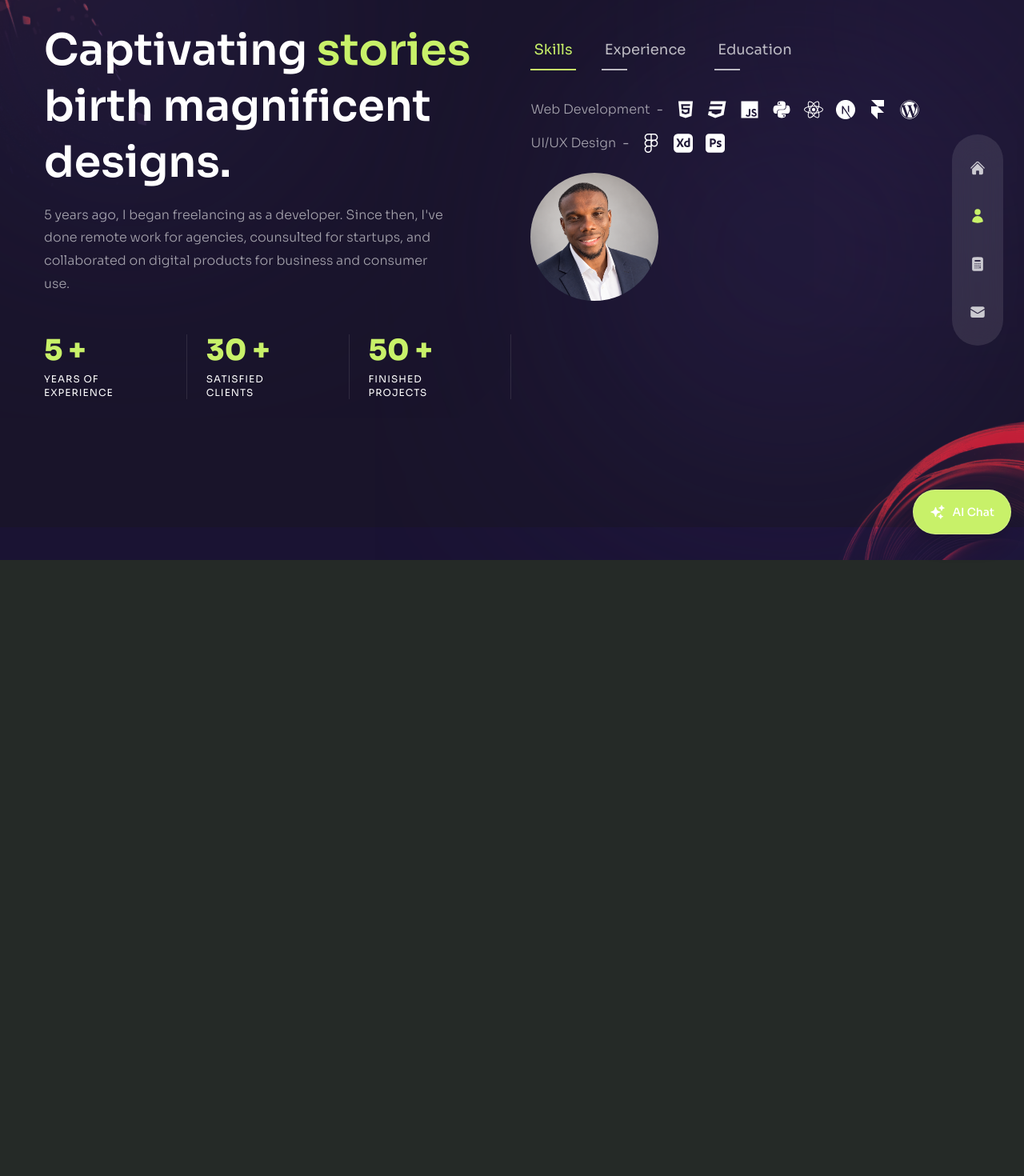
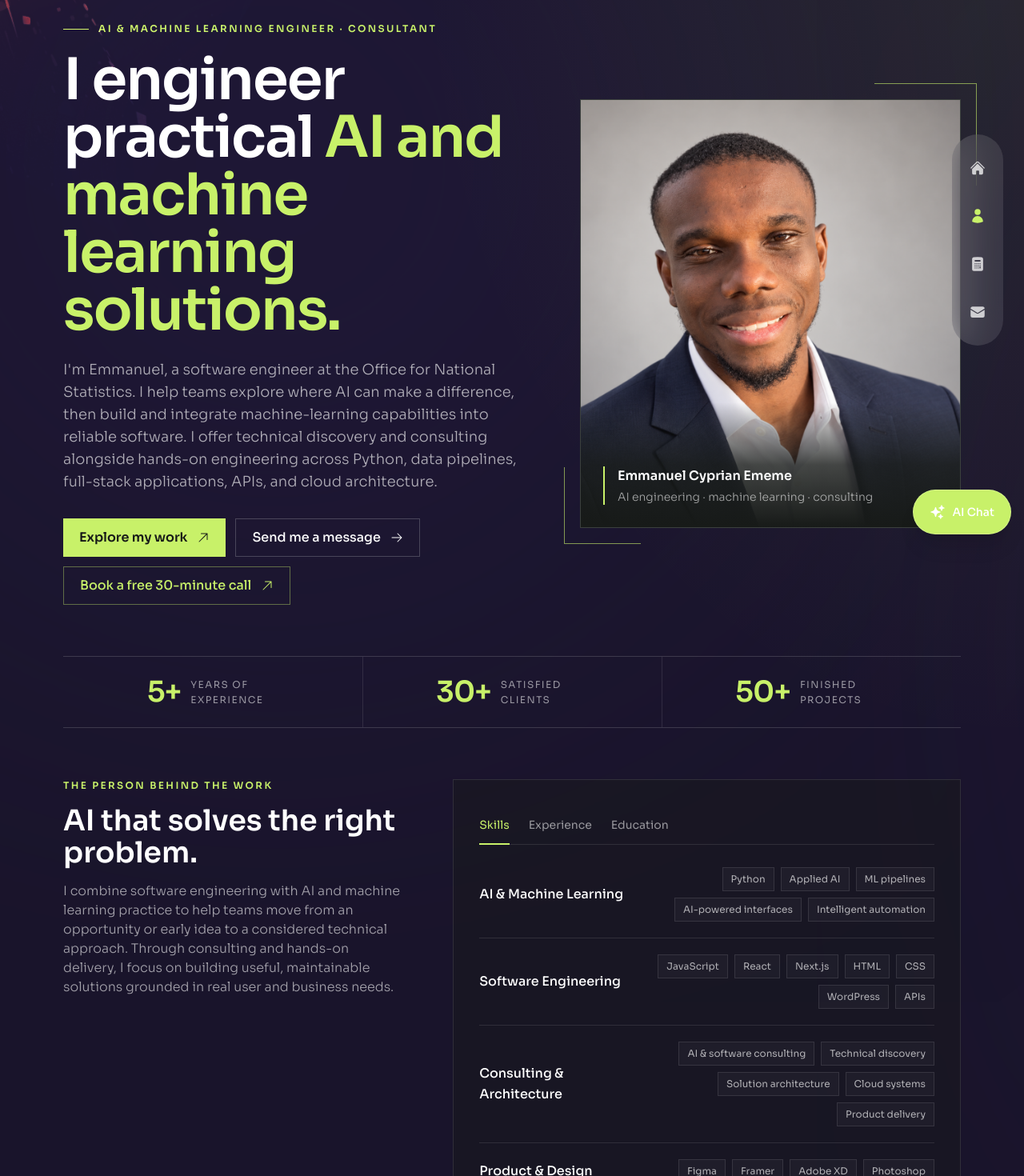
Before and after one commit to Emmanuel-ee/personal-portfolio, a Next.js app: page /about in a window 1280 px wide. Shown: the part 100-1570 px from the top of the page at 80% size. Before the commit the page ends 800 px from the top, so only its background shows below. Built offline with nearby package versions, Linux system fonts and the light colour scheme.

Commit message:
update my portfolio

```diff
--- a/components/Layout.js
+++ b/components/Layout.js
@@ -22,10 +22,10 @@ const Layout = ({ children }) => {
       className={`page bg-site text-white bg-cover bg-no-repeat ${sora.variable} font-sora relative`}
     >
       <Head>
-        <title>Emmanuel Cyprian Ememe | Software Engineer</title>
+        <title>Emmanuel Cyprian Ememe | AI &amp; Machine Learning Software Engineer</title>
         <meta
           name='description'
-          content='Emmanuel is a software engineer and builder working across digital products, web development, cloud systems, data, and applied AI.'
+          content='Emmanuel Cyprian Ememe is an AI and machine learning software engineer and consultant, building practical AI solutions, ML pipelines, and full-stack software.'
         />
       </Head>
       <TopLeftImg />
--- a/pages/about/index.js
+++ b/pages/about/index.js
@@ -1,38 +1,30 @@
-import React, { useState } from 'react';
+import { useState } from 'react';
 import Image from 'next/image';
+import Link from 'next/link';
+import { HiArrowRight, HiArrowUpRight } from 'react-icons/hi2';
+import { motion } from 'framer-motion';
+import CountUp from 'react-countup';
+import { fadeIn } from '../../variants';
 
-// icons
-import {
-  FaHtml5,
-  FaCss3,
-  FaJs,
-  FaReact,
-  FaWordpress,
-  FaFigma,
-  FaPython,
-} from 'react-icons/fa';
-
-import {
-  SiNextdotjs,
-  SiFramer,
-  SiAdobexd,
-  SiAdobephotoshop,
-} from 'react-icons/si';
-
-//  about data
 export const aboutData = [
   {
     title: 'skills',
     info: [
       {
-        title: 'Web Development',
-           // eslint-disable-next-line react/jsx-key
-        icons: [<FaHtml5 />, <FaCss3 />, <FaJs />, <FaPython />, <FaReact />, <SiNextdotjs />, <SiFramer />, <FaWordpress />, ],
+        title: 'AI & Machine Learning',
+        stack: ['Python', 'Applied AI', 'ML pipelines', 'AI-powered interfaces', 'Intelligent automation'],
       },
       {
-        title: 'UI/UX Design',
-        // eslint-disable-next-line react/jsx-key
-        icons: [<FaFigma />, <SiAdobexd />, <SiAdobephotoshop />],
+        title: 'Software Engineering',
+        stack: ['JavaScript', 'React', 'Next.js', 'HTML', 'CSS', 'WordPress', 'APIs'],
+      },
+      {
+        title: 'Consulting & Architecture',
+        stack: ['AI & software consulting', 'Technical discovery', 'Solution architecture', 'Cloud systems', 'Product delivery'],
+      },
+      {
+        title: 'Product & Design',
+        stack: ['Figma', 'Framer', 'Adobe XD', 'Photoshop'],
       },
     ],
   },
@@ -40,8 +32,12 @@ export const aboutData = [
     title: 'experience',
     info: [
       {
+        title: 'Software Engineer - Office for National Statistics (ONS)',
+        stage: '2020 - Present',
+      },
+      {
         title: 'Full stack Developer - Toptal',
-        stage: 'Mar 2020 - Date',
+        stage: 'Mar 2020 - Present',
       },
       {
         title: 'Solutions Architect - HypercoreIt',
@@ -54,7 +50,7 @@ export const aboutData = [
     ],
   },
   {
-    title: 'Education',
+    title: 'education',
     info: [
       {
         title: 'Bsc. Mechanical Engineering',
@@ -72,145 +68,215 @@ export const aboutData = [
         title: 'Msc. Business Administration',
         stage: '2022',
       },
-
     ],
   },
 ];
 
-import Circles from '../../components/Circles';
-
-// framer motion
-import { motion } from 'framer-motion';
-import { fadeIn } from '../../variants';
-
-// counter
-import CountUp from 'react-countup';
-
 const About = () => {
   const [index, setIndex] = useState(0);
+
   return (
-    <main className='min-h-full bg-primary/30 px-4 pb-32 pt-28 text-center sm:px-8 sm:pt-32 xl:px-0 xl:py-32 xl:text-left'>
-      <Circles />
-      <div className='container mx-auto flex min-h-full flex-col items-center gap-x-6 gap-y-8 xl:flex-row'>
-        {/* text */}
-        <div className='flex-1 flex flex-col justify-center'>
-          <motion.h2
+    <main className='relative min-h-full overflow-hidden bg-primary/30 px-4 pb-32 pt-28 sm:px-8 sm:pt-32 xl:px-0 xl:py-32'>
+      <div
+        aria-hidden='true'
+        className='pointer-events-none absolute inset-0 bg-[radial-gradient(ellipse_at_top_right,rgba(200,241,105,0.09),transparent_42%)]'
+      />
+      <div className='container relative mx-auto max-w-6xl'>
+        <section className='grid items-center gap-10 lg:grid-cols-[1.1fr_0.9fr] lg:gap-16'>
+          <div className='order-2 lg:order-1'>
+            <motion.p
+              variants={fadeIn('right', 0.1)}
+              initial='hidden'
+              animate='show'
+              className='mb-5 flex items-center justify-center gap-3 text-xs font-semibold uppercase tracking-[0.2em] text-accent lg:justify-start'
+            >
+              <span className='h-px w-8 bg-accent' aria-hidden='true' />
+              AI &amp; machine learning engineer · Consultant
+            </motion.p>
+            <motion.h1
               variants={fadeIn('right', 0.2)}
               initial='hidden'
               animate='show'
-            exit='hidden'
-            className='h2'
+              className='mx-auto mb-6 max-w-3xl text-4xl font-semibold leading-[1.08] tracking-tight text-white sm:text-5xl md:text-6xl lg:mx-0 xl:text-7xl'
             >
-            Captivating <span className='text-accent'>stories</span> birth
-            magnificent designs.
-          </motion.h2>
+              I engineer practical{' '}
+              <span className='text-accent'>AI and machine learning solutions.</span>
+            </motion.h1>
             <motion.p
+              variants={fadeIn('right', 0.3)}
+              initial='hidden'
+              animate='show'
+              className='mx-auto mb-8 max-w-2xl text-base leading-8 text-white/65 sm:text-lg lg:mx-0'
+            >
+              I&apos;m Emmanuel, a software engineer at the Office for National
+              Statistics. I help teams explore where AI can make a difference,
+              then build and integrate machine-learning capabilities into
+              reliable software. I offer technical discovery and consulting
+              alongside hands-on engineering across Python, data pipelines,
+              full-stack applications, APIs, and cloud architecture.
+            </motion.p>
+            <motion.div
               variants={fadeIn('right', 0.4)}
               initial='hidden'
               animate='show'
-            exit='hidden'
-            className='max-w-[500px] mx-auto xl:mx-0 mb-6 xl:mb-12 px-2 xl:px-0'
+              className='flex flex-wrap justify-center gap-3 lg:justify-start'
             >
-            5 years ago, I began freelancing as a developer. Since then, I&apos;ve
-            done remote work for agencies, counsulted for startups, and
-            collaborated on digital products for business and consumer use.
-          </motion.p>
+              <Link
+                href='/projects'
+                className='inline-flex min-h-12 items-center gap-3 bg-accent px-5 font-semibold text-primary transition-colors hover:bg-white focus-visible:outline-none focus-visible:ring-2 focus-visible:ring-accent focus-visible:ring-offset-2 focus-visible:ring-offset-primary'
+              >
+                Explore my work <HiArrowUpRight aria-hidden='true' />
+              </Link>
+              <Link
+                href='/contact'
+                className='inline-flex min-h-12 items-center gap-3 border border-white/20 px-5 font-medium text-white transition-colors hover:border-accent hover:text-accent focus-visible:outline-none focus-visible:ring-2 focus-visible:ring-accent'
+              >
+                Send me a message <HiArrowRight aria-hidden='true' />
+              </Link>
+              <a
+                href='https://calendar.app.google/DZNvXZdjJ7vQ5paF8'
+                target='_blank'
+                rel='noopener noreferrer'
+                className='inline-flex min-h-12 items-center gap-3 border border-accent/40 px-5 font-medium text-accent transition-colors hover:border-accent hover:bg-accent/10 focus-visible:outline-none focus-visible:ring-2 focus-visible:ring-accent'
+              >
+                Book a free 30-minute call <HiArrowUpRight aria-hidden='true' />
+              </a>
+            </motion.div>
+          </div>
 
-          {/* counters */}
-          <motion.div
-            variants={fadeIn('right', 0.6)}
+          <motion.figure
+            variants={fadeIn('left', 0.25)}
             initial='hidden'
             animate='show'
-            exit='hidden'
-            className='hidden md:flex md:max-w-xl xl:max-w-none mx-auto xl:mx-0 mb-8'
+            className='relative order-1 mx-auto w-full max-w-md lg:order-2 lg:max-w-none'
           >
-            <div className='flex flex-1 xl:gap-x-6'>
-              {/* experience */}
-              <div className='relative flex-1 after:w-[1px] after:h-full after:bg-white/10 after:absolute after:top-0 after:right-0'>
-                <div className='text-2xl xl:text-4xl font-extrabold text-accent mb-2'>
-                  <CountUp start={0} end={5} duration={5} /> +
-                </div>
-                <div className='text-xs uppercase tracking-[1px] leading-[1.4] max-w-[100px]'>
-                  Years of experience
+            <div className='absolute -right-3 -top-3 h-24 w-24 border-r border-t border-accent/60 sm:-right-5 sm:-top-5 sm:h-32 sm:w-32' aria-hidden='true' />
+            <div className='relative aspect-[4/4.5] overflow-hidden border border-white/10 bg-secondary'>
+              <Image
+                src='/profile-picture.png'
+                alt='Emmanuel Cyprian Ememe'
+                fill
+                priority
+                sizes='(min-width: 1024px) 40vw, (min-width: 640px) 70vw, 90vw'
+                className='object-cover'
+              />
+              <div className='absolute inset-x-0 bottom-0 bg-gradient-to-t from-primary via-primary/80 to-transparent px-5 pb-5 pt-20 sm:px-7 sm:pb-7'>
+                <figcaption className='border-l-2 border-accent pl-4'>
+                  <p className='text-base font-semibold text-white'>
+                    Emmanuel Cyprian Ememe
+                  </p>
+                  <p className='mt-1 text-sm text-white/60'>
+                    AI engineering · machine learning · consulting
+                  </p>
+                </figcaption>
               </div>
             </div>
-              {/* clients */}
-              <div className='relative flex-1 after:w-[1px] after:h-full after:bg-white/10 after:absolute after:top-0 after:right-0'>
-                <div className='text-2xl xl:text-4xl font-extrabold text-accent mb-2'>
-                  <CountUp start={0} end={30} duration={5} /> +
-                </div>
-                <div className='text-xs uppercase tracking-[1px] leading-[1.4] max-w-[100px]'>
-                  Satisfied clients
-                </div>
-              </div>
-              {/* projects */}
-              <div className='relative flex-1 after:w-[1px] after:h-full after:bg-white/10 after:absolute after:top-0 after:right-0'>
-                <div className='text-2xl xl:text-4xl font-extrabold text-accent mb-2'>
-                  <CountUp start={0} end={50} duration={5} /> +
-                </div>
-                <div className='text-xs uppercase tracking-[1px] leading-[1.4] max-w-[100px]'>
-                  Finished projects
-                </div>
-              </div>
-              {/* awards */}
-            </div>
-          </motion.div>
-        </div>
-        {/* info */}
-        <motion.div
-          variants={fadeIn('left', 0.4)}
+            <div className='absolute -bottom-3 -left-3 h-16 w-16 border-b border-l border-accent/60 sm:-bottom-5 sm:-left-5 sm:h-24 sm:w-24' aria-hidden='true' />
+          </motion.figure>
+        </section>
+
+        <motion.section
+          variants={fadeIn('up', 0.45)}
           initial='hidden'
           animate='show'
-          exit='hidden'
-          className='flex h-auto min-h-[360px] w-full flex-col xl:h-[480px] xl:max-w-[48%]'
+          aria-label='Experience at a glance'
+          className='mt-16 grid grid-cols-1 border-y border-white/15 sm:grid-cols-3'
         >
-          <div role='tablist' aria-label='About information' className='mx-auto mb-4 flex gap-x-4 sm:gap-x-8 xl:mx-0'>
-            {aboutData.map((item, itemIndex) => {
-              return (
+          {[
+            { value: 5, label: 'Years of experience' },
+            { value: 30, label: 'Satisfied clients' },
+            { value: 50, label: 'Finished projects' },
+          ].map((stat, statIndex) => (
+            <div
+              key={stat.label}
+              className={`flex items-center justify-center gap-3 py-5 sm:py-6 ${statIndex > 0 ? 'border-t border-white/10 sm:border-l sm:border-t-0' : ''}`}
+            >
+              <span className='text-3xl font-semibold tracking-tight text-accent sm:text-4xl'>
+                <CountUp start={0} end={stat.value} duration={4} />+
+              </span>
+              <span className='max-w-[110px] text-xs uppercase leading-relaxed tracking-[0.12em] text-white/55'>
+                {stat.label}
+              </span>
+            </div>
+          ))}
+        </motion.section>
+
+        <section className='mt-16 grid gap-8 lg:grid-cols-[0.8fr_1.2fr] lg:gap-16'>
+          <div>
+            <p className='mb-4 text-xs font-semibold uppercase tracking-[0.2em] text-accent'>
+              The person behind the work
+            </p>
+            <h2 className='mb-4 text-3xl font-semibold leading-tight text-white sm:text-4xl'>
+              AI that solves the right problem.
+            </h2>
+            <p className='max-w-lg text-sm leading-7 text-white/60 sm:text-base'>
+              I combine software engineering with AI and machine learning
+              practice to help teams move from an opportunity or early idea to
+              a considered technical approach. Through consulting and hands-on
+              delivery, I focus on building useful, maintainable solutions
+              grounded in real user and business needs.
+            </p>
+          </div>
+
+          <div className='border border-white/10 bg-primary/40 p-5 sm:p-8'>
+            <div
+              role='tablist'
+              aria-label='About information'
+              className='mb-7 flex flex-wrap gap-x-6 gap-y-2 border-b border-white/10'
+            >
+              {aboutData.map((item, itemIndex) => (
                 <button
                   type='button'
                   role='tab'
                   id={`about-tab-${itemIndex}`}
                   aria-selected={index === itemIndex}
                   aria-controls='about-panel'
-                  key={itemIndex}
-                  className={`relative min-h-11 px-1 text-sm capitalize after:absolute after:-bottom-1 after:left-0 after:h-0.5 after:transition-all after:duration-300 hover:text-accent focus-visible:outline-none focus-visible:ring-2 focus-visible:ring-accent xl:text-lg ${index === itemIndex ? 'text-accent after:w-full after:bg-accent' : 'text-white/70 after:w-8 after:bg-white/70'}`}
+                  key={item.title}
+                  className={`relative min-h-12 text-sm capitalize transition-colors after:absolute after:-bottom-px after:left-0 after:h-0.5 after:transition-all hover:text-accent focus-visible:outline-none focus-visible:ring-2 focus-visible:ring-accent ${index === itemIndex ? 'text-accent after:w-full after:bg-accent' : 'text-white/55 after:w-0 after:bg-accent'}`}
                   onClick={() => setIndex(itemIndex)}
                 >
                   {item.title}
                 </button>
-              );
-            })}
+              ))}
             </div>
-          <div id='about-panel' role='tabpanel' aria-labelledby={`about-tab-${index}`} className='flex flex-col items-center gap-y-2 py-2 xl:items-start xl:gap-y-4 xl:py-6'>
-            {aboutData[index].info.map((item, itemIndex) => {
-              return (
             <div
-                  key={itemIndex}
-                  className='flex w-full max-w-full flex-col items-center gap-x-2 text-white/60 md:flex-row md:justify-center xl:justify-start'
+              id='about-panel'
+              role='tabpanel'
+              tabIndex={0}
+              aria-labelledby={`about-tab-${index}`}
+              className='space-y-5 focus-visible:outline-none focus-visible:ring-2 focus-visible:ring-accent'
             >
-                  {/* title */}
-                  <div className='mb-2 font-light md:mb-0'>{item.title}</div>
-                  <div className='hidden md:flex'>-</div>
-                  <div>{item.stage}</div>
-                  <div className='flex gap-x-4'>
-                   {/* eslint-disable-next-line react/jsx-key */}
-                    {item.icons?.map((icon, itemIndex) => {
-                      return <div key={itemIndex} className='text-2xl text-white'>{icon}</div>;
-                    })}
+              {aboutData[index].info.map((item) => (
+                <div
+                  key={item.title}
+                  className='flex flex-col gap-3 border-b border-white/10 pb-5 last:border-b-0 last:pb-0 sm:flex-row sm:items-center sm:justify-between'
+                >
+                  <div>
+                    <h3 className='font-medium text-white'>{item.title}</h3>
+                    {item.stage && (
+                      <p className='mt-1 text-sm text-white/45'>{item.stage}</p>
+                    )}
+                  </div>
+                  {item.stack && (
+                    <div
+                      className='flex flex-wrap gap-2 sm:max-w-[65%] sm:justify-end'
+                      aria-label={`${item.title} skills and technologies`}
+                    >
+                      {item.stack.map((skill) => (
+                        <span
+                          key={skill}
+                          className='border border-white/10 bg-white/[0.03] px-2.5 py-1.5 text-xs text-white/65 transition-colors hover:border-accent/60 hover:text-accent'
+                        >
+                          {skill}
+                        </span>
+                      ))}
+                    </div>
+                  )}
+                </div>
+              ))}
             </div>
           </div>
-              );
-            })}
-          </div>
-          <Image
-            src={'/profile-picture.png'}
-            width={100}
-            height={60}
-            className='w-40 h-40 rounded-full'
-            alt='Profile Picture'
-          />
-        </motion.div>
+        </section>
       </div>
     </main>
   );
--- a/pages/index.js
+++ b/pages/index.js
@@ -18,7 +18,7 @@ const Home = () => {
               animate='show'
               className='mb-4 text-xs font-semibold uppercase tracking-[0.18em] text-accent'
             >
-              Selected work · Product engineering
+              AI &amp; Machine Learning Software Engineer · Consultant
             </motion.p>
             <motion.h1
               variants={fadeIn('down', 0.2)}
@@ -26,7 +26,7 @@ const Home = () => {
               animate='show'
               className='mb-5 max-w-4xl text-4xl font-semibold leading-[1.08] sm:text-6xl xl:text-7xl'
             >
-              Software, products, and systems made for real-world use.
+              Practical AI, machine learning, and software engineering.
             </motion.h1>
             <motion.p
               variants={fadeIn('down', 0.3)}
@@ -34,9 +34,11 @@ const Home = () => {
               animate='show'
               className='mb-7 max-w-2xl text-base leading-7 text-white/65 sm:text-lg'
             >
-              A cross-disciplinary portfolio spanning software development, interactive
-              experiences, cloud systems, data, and applied AI, from early concepts through
-              dependable delivery.
+              I help teams identify where AI can create real value, then engineer
+              machine-learning-powered features and full-stack applications to solve it.
+              My work spans Python, data and ML pipelines, React, Next.js, API integration,
+              and cloud architecture—from technical discovery and AI/software consulting
+              through implementation and delivery.
             </motion.p>
             <motion.div
               variants={fadeIn('down', 0.4)}
@@ -54,8 +56,16 @@ const Home = () => {
                 href='/contact'
                 className='inline-flex h-12 items-center gap-2 border border-white/20 px-5 text-sm text-white transition-colors hover:border-accent hover:text-accent'
               >
-                Discuss a project <HiArrowRight aria-hidden='true' />
+                Discuss AI consulting <HiArrowRight aria-hidden='true' />
               </Link>
+              <a
+                href='https://calendar.app.google/DZNvXZdjJ7vQ5paF8'
+                target='_blank'
+                rel='noopener noreferrer'
+                className='inline-flex min-h-12 items-center gap-2 border border-accent/40 px-5 text-sm text-accent transition-colors hover:border-accent hover:bg-accent/10 focus-visible:outline-none focus-visible:ring-2 focus-visible:ring-accent'
+              >
+                Book a free 30-minute call <HiArrowUpRight aria-hidden='true' />
+              </a>
             </motion.div>
           </div>
         </section>
@@ -67,7 +77,7 @@ const Home = () => {
                 Across disciplines
               </p>
               <h2 id='selected-work-heading' className='text-2xl font-semibold text-white sm:text-3xl'>
-                Selected work
+                Sample Work
               </h2>
             </div>
             <Link
@@ -92,10 +102,10 @@ const Home = () => {
             Practice areas
           </h2>
           <ul className='grid gap-3 text-sm text-white/80 sm:grid-cols-2 xl:grid-cols-4'>
-            <li>Software &amp; web development</li>
-            <li>Product &amp; interface design</li>
-            <li>Cloud &amp; solution architecture</li>
-            <li>Data, research &amp; applied AI</li>
+            <li>AI &amp; machine learning engineering</li>
+            <li>Full-stack software development</li>
+            <li>AI &amp; software consulting</li>
+            <li>Data pipelines &amp; cloud architecture</li>
           </ul>
         </section>
       </main>
```
Also changed, not shown: components/AIChatAssistant.js (+5 -5 lines), pages/contact/index.js (+10 -0 lines). Lines whose indentation alone changed are shown as unchanged.
